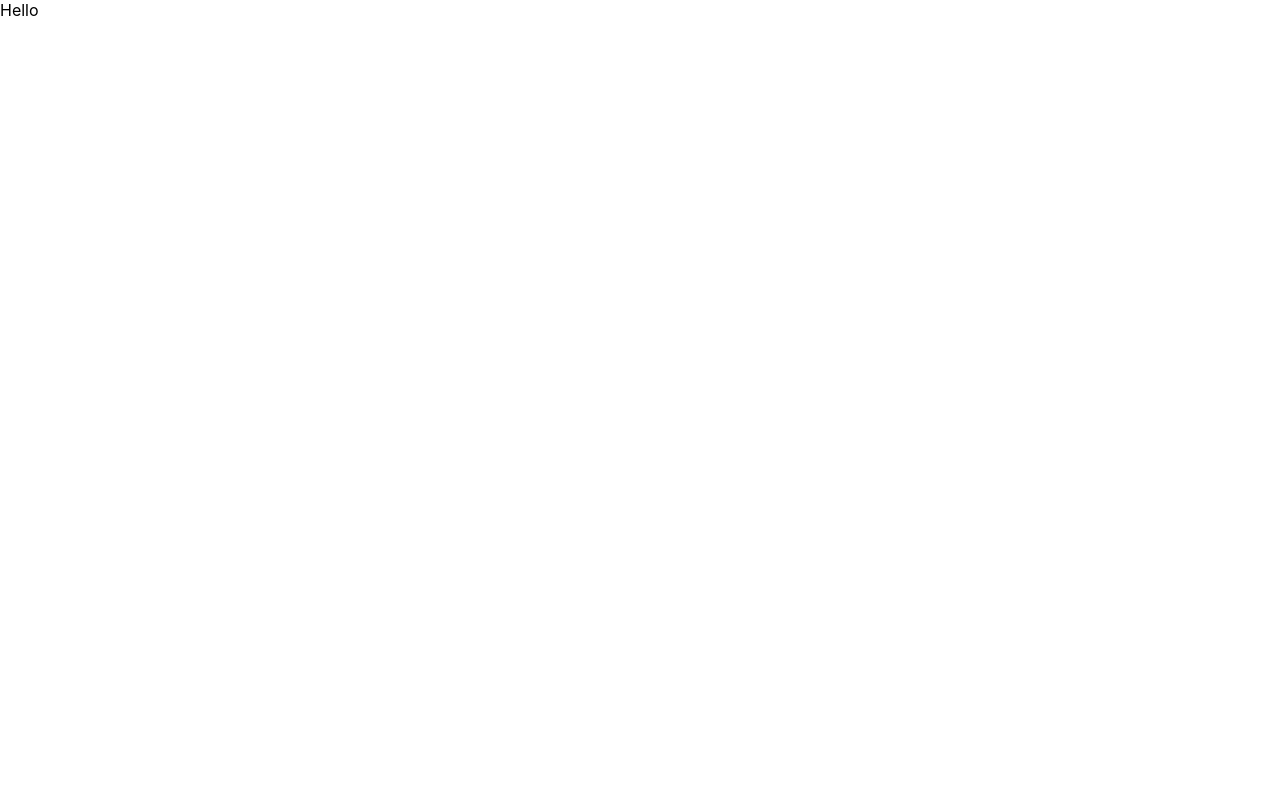
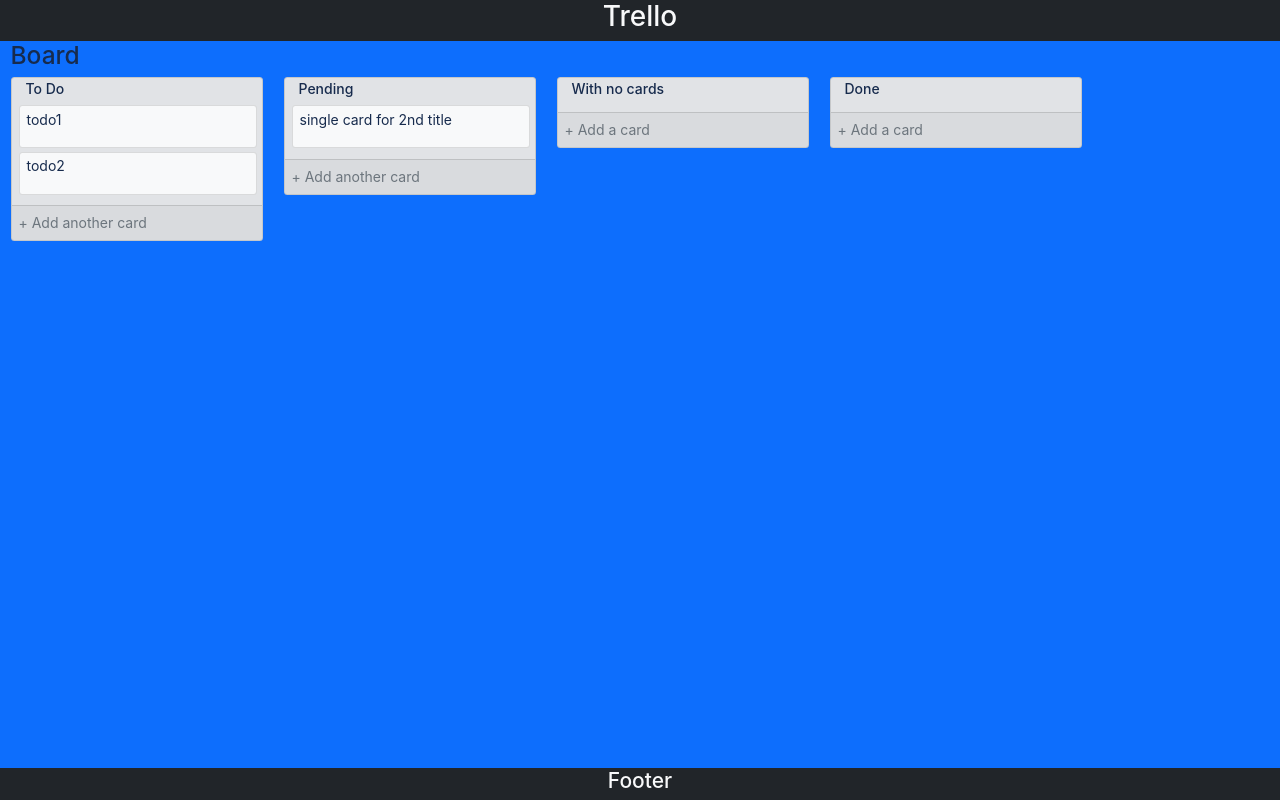
Before and after one commit to mrrohanrp/trello-app, a React (Create React App) app: page / in a window 1280 px wide. Built offline with nearby package versions, Linux system fonts and the light colour scheme.

Commit message:
add board, list and card

```diff
--- a/package.json
+++ b/package.json
@@ -3,7 +3,9 @@
   "version": "0.1.0",
   "private": true,
   "dependencies": {
+    "bootstrap": "^5.1.3",
     "react": "^17.0.2",
+    "react-bootstrap": "^2.1.1",
     "react-dom": "^17.0.2",
     "react-modal": "^3.14.4",
     "react-scripts": "5.0.0"
@@ -47,6 +49,7 @@
   "devDependencies": {
     "husky": "^7.0.4",
     "lint-staged": "^12.3.2",
-    "prettier": "^2.5.1"
+    "prettier": "^2.5.1",
+    "sass": "^1.49.0"
   }
 }
--- a/src/App.js
+++ b/src/App.js
@@ -1,7 +1,10 @@
+import React from 'react';
+import Board from './components/Board';
+
 function App() {
   return (
-    <div className="App">
-      <>Hello</>
+    <div className="app">
+      <Board />
     </div>
   );
 }
--- /dev/null
+++ b/src/components/Board.jsx
@@ -0,0 +1,39 @@
+import React from 'react';
+import List from './List';
+import styles from './Board.module.scss';
+
+const Board = () => {
+  return (
+    <div className={`${styles.board} d-flex flex-column bg-dark`}>
+      <div className="container text-center text-light">
+        <h2>Trello</h2>
+      </div>
+      <div className={`${styles.content} container-fluid bg-primary`}>
+        <div className="d-flex flex-column">
+          <h3>Board</h3>
+          <div className="row">
+            <div className="col-auto">
+              <List title="To Do" cards={['todo1', 'todo2']} />
+            </div>
+            <div className="col-auto">
+              <List title="Pending" cards={['single card for 2nd title']} />
+            </div>
+            <div className="col-auto">
+              <List title="With no cards" />
+            </div>
+            <div className="col-auto">
+              <List title="Done" />
+            </div>
+          </div>
+        </div>
+      </div>
+      <footer className="container text-light">
+        <div className="row justify-content-end text-center">
+          <h4>Footer</h4>
+        </div>
+      </footer>
+    </div>
+  );
+};
+
+export default Board;
--- /dev/null
+++ b/src/components/Board.module.scss
@@ -0,0 +1,8 @@
+.board {
+  height: 100vh;
+  width: 100vw;
+}
+
+.content {
+  flex: 1 0 auto;
+}
--- /dev/null
+++ b/src/components/CardDisplay.jsx
@@ -0,0 +1,12 @@
+import React from 'react';
+import styles from './CardDisplay.module.scss';
+
+const CardDisplay = ({ description }) => {
+  return (
+    <div className={`${styles.task_display} card mb-1 px-2 py-1 bg-light`}>
+      <p>{description}</p>
+    </div>
+  );
+};
+
+export default CardDisplay;
--- /dev/null
+++ b/src/components/CardDisplay.module.scss
@@ -0,0 +1,3 @@
+.task_display {
+  width: 17rem !important;
+}
--- /dev/null
+++ b/src/components/CardInput.jsx
@@ -0,0 +1,14 @@
+import React, { forwardRef } from 'react';
+
+export const CardInput = forwardRef((props, ref) => {
+  return (
+    <textarea
+      ref={ref}
+      placeholder="Enter a description for this card..."
+      className="form-control growing-text-area"
+      autoFocus
+      {...props}
+    />
+  );
+});
+export default CardInput;
--- /dev/null
+++ b/src/components/List.jsx
@@ -0,0 +1,92 @@
+import React, { useRef, useState } from 'react';
+import CardDisplay from './CardDisplay';
+import CardInput from './CardInput';
+
+const List = (props) => {
+  const [adding, setAdding] = useState(false);
+  const [cards, setCards] = useState(props.cards || []);
+  const [newCard, setNewCard] = useState(null);
+  const inputRef = useRef();
+  const btnRef = useRef();
+
+  const handleInputCard = (e) => {
+    if ((e.type === 'keypress' && e.key === 'Enter') || e.type === 'click') {
+      setAdding(true);
+    }
+  };
+
+  const handleSaveCard = (e) => {
+    if ((e.type === 'keypress' && e.key === 'Enter') || e.type === 'click') {
+      const prevCards = cards.slice();
+      inputRef.current.value = null;
+      if (newCard) prevCards.push(newCard);
+      setCards(prevCards);
+      e.preventDefault();
+    }
+  };
+
+  const handleCancelCard = (e) => {
+    if (e.relatedTarget && e.relatedTarget.id === 'add-card') {
+      inputRef.current.focus();
+      btnRef.current.click();
+    } else {
+      setAdding(false);
+    }
+    setAdding(false);
+  };
+
+  const handleChange = (e) => {
+    setNewCard(e.target.value);
+  };
+
+  return (
+    <div className="card mb-4">
+      <h6 className="card-title mb-0 ms-3 mt-1">{props.title}</h6>
+      <div className="card-body p-2">
+        {cards && cards.map((desc) => <CardDisplay key={desc} description={desc} />)}
+        {adding && (
+          <CardInput
+            id="card-input"
+            ref={inputRef}
+            onChange={handleChange}
+            onKeyPress={handleSaveCard}
+            onBlur={handleCancelCard}
+          />
+        )}
+      </div>
+      {adding ? (
+        <div className="p-2">
+          <button
+            id="add-card"
+            ref={btnRef}
+            type="button"
+            className="btn btn-primary"
+            onClick={handleSaveCard}
+          >
+            Add Card
+          </button>
+          <button
+            type="button"
+            className="btn-close btn mx-2"
+            aria-label="close"
+            onClick={handleCancelCard}
+          />
+        </div>
+      ) : (
+        <div
+          className="card-footer p-2"
+          role="button"
+          tabIndex={0}
+          onKeyPress={handleInputCard}
+          onClick={handleInputCard}
+        >
+          <p className="card-text text-secondary">
+            {cards?.length ? '+ Add another card' : '+ Add a card'}
+          </p>
+        </div>
+      )}
+    </div>
+  );
+};
+
+export default List;
--- a/src/index.js
+++ b/src/index.js
@@ -1,6 +1,6 @@
 import React from 'react';
 import ReactDOM from 'react-dom';
-import './styles/index.css';
+import './styles/index.scss';
 import App from './App';
 
 ReactDOM.render(
--- /dev/null
+++ b/src/styles/constants/_custom.scss
@@ -0,0 +1,15 @@
+.card {
+  background-color: #e1e3e6;
+  width: 18rem;
+}
+
+.card-footer {
+  cursor: pointer;
+  &:hover {
+    background-color: #c0c7d1;
+    .card-text {
+      color: darkslategray !important;
+      text-decoration: underline;
+    }
+  }
+}
--- a/src/styles/index.css
+++ b/src/styles/index.scss
@@ -1,3 +1,6 @@
+@import '~bootstrap/scss/bootstrap';
+@import './constants/custom';
+
 body {
   margin: 0;
   font-family: -apple-system, BlinkMacSystemFont, 'Segoe UI', 'Roboto', 'Oxygen', 'Ubuntu',
@@ -9,3 +12,15 @@
 code {
   font-family: source-code-pro, Menlo, Monaco, Consolas, 'Courier New', monospace;
 }
+
+body,
+button,
+html,
+input,
+select,
+textarea {
+  color: #172b4d;
+  font-size: 14px;
+  font-weight: 400;
+  line-height: 20px;
+}
```
Also changed, not shown: 1 other file (tests, documents, lock files or other folders).
